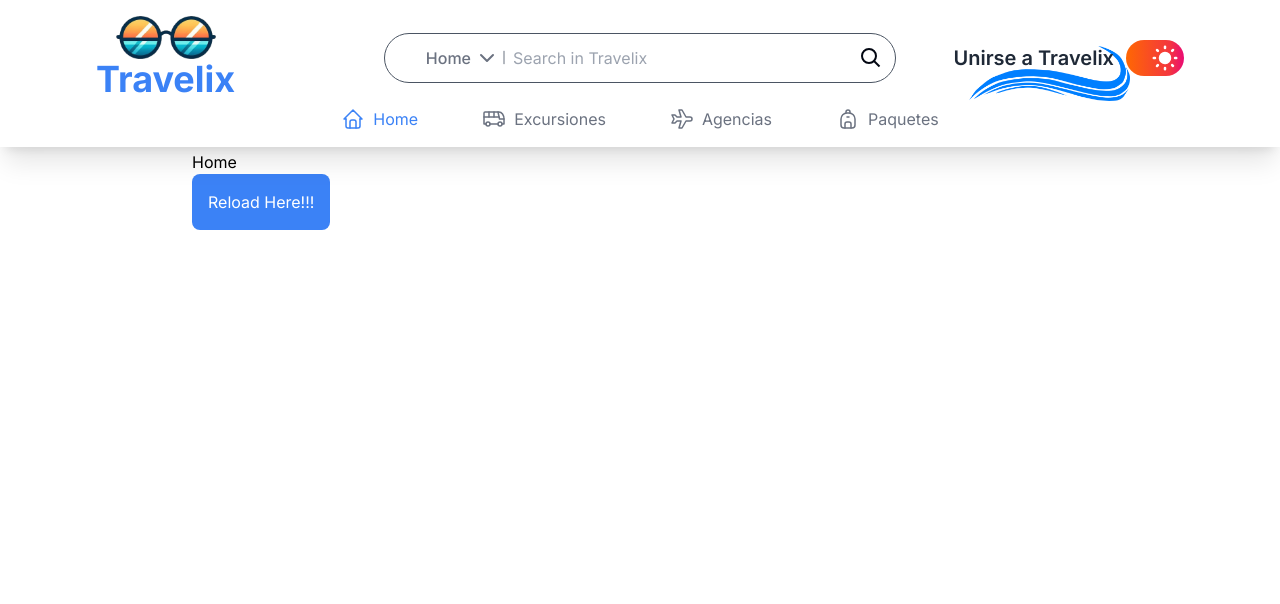
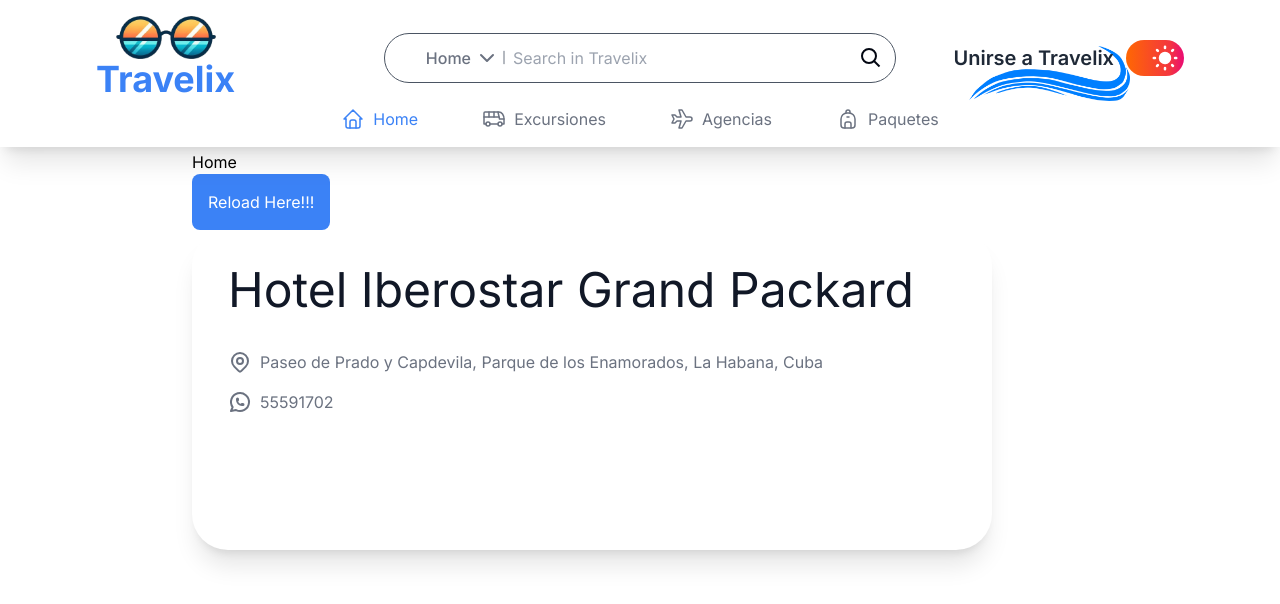
Before and after one commit to Val020213/travel-agency-frontend, a Next.js app: page / in a window 1280 px wide. Shown: the top 604 px of the page. Built offline with nearby package versions, Linux system fonts and the light colour scheme; a web font is replaced by a local one.

Commit message:
feat: cardInfo added

```diff
--- a/src/app/page.tsx
+++ b/src/app/page.tsx
@@ -3,6 +3,7 @@
 import { tourist } from '@/libs/definitions';
 import { Tourist } from '@/ui/tmp/tourist';
 import { useState, useEffect } from 'react';
+import { InfoCard } from '@/ui/cards/InfoCard';
 
 export default function Home() {
   // const [touristData, setTouristData] = useState<tourist[]>([]);
@@ -23,6 +24,7 @@
           return <Tourist key={index} tourist={tourist} />;
         })}
       </div> */}
+    <InfoCard name='Hotel Iberostar Grand Packard' address='Paseo de Prado y Capdevila, Parque de los Enamorados, La Habana, Cuba' phone='55591702'/>
     </>
   );
 }
--- /dev/null
+++ b/src/ui/cards/InfoCard.tsx
@@ -0,0 +1,39 @@
+import clsx from "clsx";
+import { IconMapPin ,IconBrandWhatsapp} from "@tabler/icons-react";
+export const InfoCard = ({
+  name,
+  address,
+  phone,
+}: {
+  name: string;
+  address: string;
+  phone: string;
+}) => {
+  return (
+    <div
+      className={clsx(
+        "flex flex-col",
+        " justify-start",
+        "items-start",
+        "rounded-[36px]",
+        "shadow-xl",
+        "bg-white dark:bg-extends-darker-blue-900",
+        " gap-9 p-9",
+        "w-[800px]",
+        "h-80"
+      )}
+    >
+      <h1 className="text-5xl text-gray-900 dark:text-white">{name}</h1>
+      <div className=" flex flex-col gap-4 *:flex *:flex-row *:gap-2 text-gray-500 dark:text-extends-darker-blue-200">
+        <div>
+          <IconMapPin />
+          {address}
+        </div>
+        <div>
+          <IconBrandWhatsapp />
+          {phone}
+        </div>
+      </div>
+    </div>
+  );
+};
```
